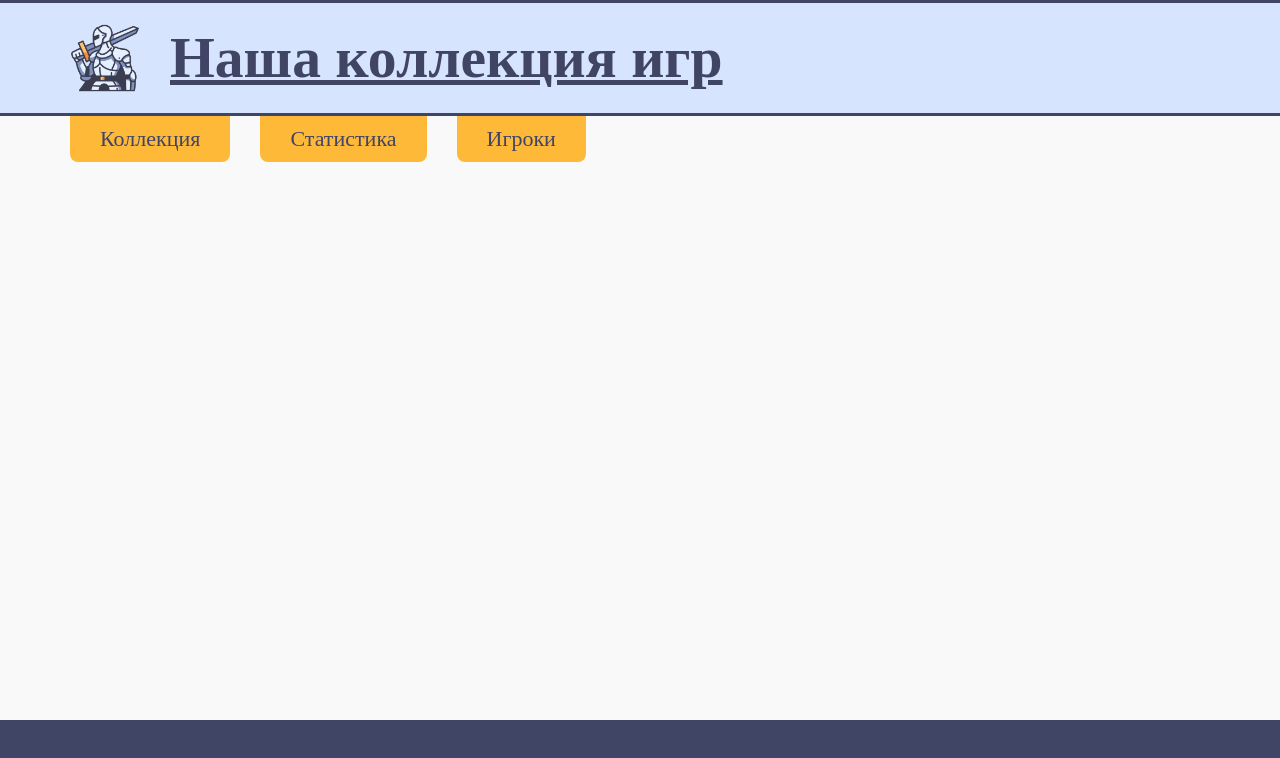
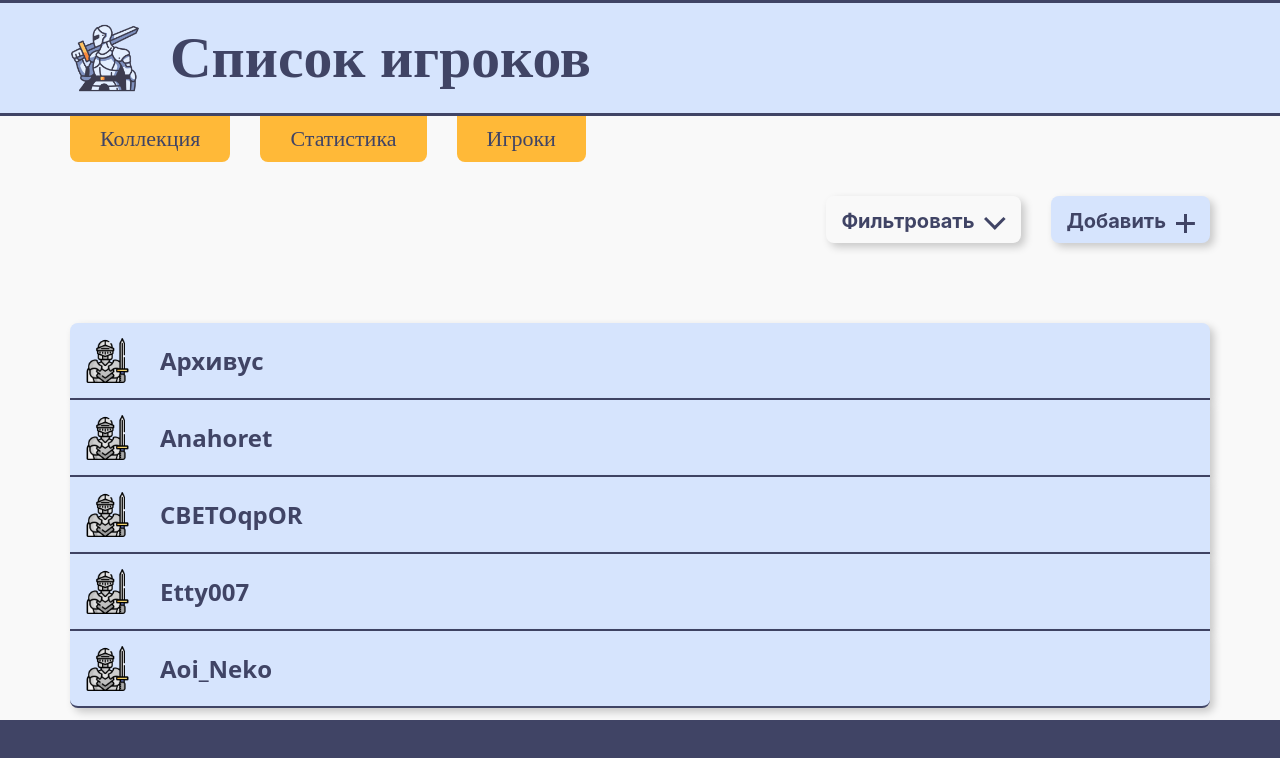
Before and after one commit to Arxivus/OurBoardGames-ReactProject, a React (Vite) app: page /players in a window 1280 px wide. Shown: the top 758 px of the page. Built offline with nearby package versions, Linux system fonts and the light colour scheme; data requests are answered from the project's data file.

Commit message:
Add Players page content, Form changes

```diff
--- a/db.json
+++ b/db.json
@@ -189,5 +189,27 @@
       "owner": "Архивус",
       "priceInRubles": 2000
     }
+  ],
+  "players": [
+    {
+      "id": 1,
+      "name": "Архивус"
+    },
+    {
+      "id": 2,
+      "name": "Anahoret"
+    },
+    {
+      "id": 3,
+      "name": "CBETOqpOR"
+    },
+    {
+      "id": 4,
+      "name": "Etty007"
+    },
+    {
+      "id": "476e",
+      "name": "Aoi_Neko"
+    }
   ]
 }
--- a/src/components/Form/Form.css
+++ b/src/components/Form/Form.css
@@ -15,7 +15,7 @@ form h2 {
     flex-direction: column;
     margin: 0 auto;
     width: 500px;
-    gap: 20px;
+    gap: 25px;
 }
 
 .form-btn {
--- a/src/components/Form/Form.tsx
+++ b/src/components/Form/Form.tsx
@@ -2,9 +2,12 @@ import type { FormEvent } from "react";
 import type { BoardGame } from "../GameCard/GameCard";
 import axios from 'axios'
 import "./Form.css"
+import type { Player } from "../PlayersList/PlayersList";
 
 export type FormProps = {
     actionType?: 'POST' | 'GET';
+    postUrl: string;
+    dataType: 'BoardGame' | 'Player';
     className?: string;
     buttonText: string;
     titleText: string;
@@ -14,7 +17,13 @@ export type FormProps = {
     onObjectsEdit?: () => void;
 }
 
-function isValidFormData(formData: FormData) {
+function isBoardGameValid(formData: FormData) {
+    if (1 == 1) {
+        return true
+    }
+}
+
+function isPlayerValid(formData: FormData) {
     if (1 == 1) {
         return true
     }
@@ -35,24 +44,39 @@ function generateGameObject(formData: FormData) {
     return gameData
 }
 
+function generatePlayerObject(formData: FormData) {
+    const playerData: Player = {
+        name: formData.get('name') as string,
+    }
+    return playerData
+}
+
 export const Form = ( props: FormProps) => {
 
     const handleFormSubmit = (event: FormEvent) => {
         event.preventDefault()
         const form = event.currentTarget as HTMLFormElement;
         const formData = new FormData(form);
-        let gameData = null
+        let object = null
 
-        if (isValidFormData(formData)) {
-            gameData = generateGameObject(formData)
+        switch (props.dataType) {
+        case 'BoardGame':
+            if (isBoardGameValid(formData)) { object = generateGameObject(formData) }
+            break;
 
-            axios.post('http://localhost:3000/bg-objects', gameData)
-                .then(() => {
-                    console.log('Игра добавлена')
-                    props.onObjectsEdit?.()
-                    props.onClose?.()
-                })
-                .catch(error => console.log(error.message))
+        case 'Player':
+            if (isPlayerValid(formData)) { object = generatePlayerObject(formData) }
+            break;
+        }
+
+        if (object != null) {
+            axios.post(props.postUrl, object)
+            .then(() => {
+                console.log('Добавлено')
+                props.onObjectsEdit?.()
+                props.onClose?.()
+            })
+            .catch(error => console.log(error.message))
         }
     }
 
--- /dev/null
+++ b/src/components/PlayersList/PlayersList.css
@@ -0,0 +1,38 @@
+.players-list {
+    display: flex;
+    flex-direction: column;
+}
+
+.players-list-item {
+    display: flex;
+    align-items: center;
+    gap: 30px;
+    padding: 15px;
+    border-bottom: 2px solid var(--main-color-dark);
+    background-color: var(--main-color-lite);
+}
+
+.players-list-item:first-child {
+    border-top-left-radius: 8px;
+    border-top-right-radius: 8px;
+}
+
+.players-list-item:last-child {
+    border-bottom-left-radius: 8px;
+    border-bottom-right-radius: 8px;
+}
+
+.players-list-item:hover {
+    background-color: var(--main-color-lite);
+    filter: brightness(1.05);
+}
+
+.players-list-item p {
+    font-size: 24px;
+    font-weight: bold;
+    color: var(--main-color-dark);
+}
+
+.players-icon {
+    max-width: 45px;
+}
--- /dev/null
+++ b/src/components/PlayersList/PlayersList.tsx
@@ -0,0 +1,25 @@
+import './PlayersList.css'
+
+export type Player = {
+    id?: string;
+    name: string;
+    winsCount?: number;
+}
+
+interface PlayersListProps {
+    players?: Array<Player>
+}
+
+export const PlayersList = (props: PlayersListProps) => {
+
+    return (<div className="players-list">
+        {props.players? (
+            props.players.map(obj => (
+                <div className="players-list-item shadow-effect" key={obj.id}>
+                    <img className='players-icon' src="/images/playersIcon.png"/>
+                    <p>{obj.name}</p>
+                </div>
+            ))
+        ): (<p>Игроки не найдены....</p>) }
+    </div>)
+}
--- a/src/pages/Collection.css
+++ b/src/pages/Collection.css
@@ -30,7 +30,7 @@ header {
   gap: 30px;
   color: var(--main-color-dark);
   font: 400 18px Vinque;
-  text-decoration: underline;
+/*   text-decoration: underline; */
 }
 
 .logo {
--- a/src/pages/Collection.tsx
+++ b/src/pages/Collection.tsx
@@ -17,9 +17,11 @@ function Collection() {
 
   const getBoardGames = () => {
     axios.get('http://localhost:3000/bg-objects')
-      .then(response => (setBoardGames(response.data)))
+      .then(response => {
+        setBoardGames(response.data)
+        console.log('Игры загружены');
+      })
       .catch(error => console.log(error.message));
-      console.log('Загружено');
   }
 
   useEffect(() => {
@@ -42,7 +44,8 @@ function Collection() {
       <BoardGameList boardGames={boardGames} className='bg-library-block container'></BoardGameList>
       { isOpen?
         (<ModalWindow onCloseModal={() => setIsOpen(false)}>
-          <Form onSubmit={() => {}} onClose={() => setIsOpen(false)} onObjectsEdit={() => getBoardGames()} className='bg-form' buttonText='Добавить'  titleText='Добавление игры'>
+          <Form onSubmit={() => {}} onClose={() => setIsOpen(false)} onObjectsEdit={() => getBoardGames()}
+            postUrl='http://localhost:3000/bg-objects' dataType='BoardGame' className='bg-form' buttonText='Добавить'  titleText='Добавление игры'>
             <input name='name' type="text" placeholder='Название'/>
             <select name='genre'>
               <option value="Жанр" disabled selected hidden>Жанр</option>
--- a/src/pages/Players.tsx
+++ b/src/pages/Players.tsx
@@ -1,15 +1,55 @@
+import './Players.css'
 import { DropMenu } from '../components/DropMenu/DropMenu'
+import { IconButton } from '../components/IconButton/IconButton'
+import { Form } from '../components/Form/Form'
+import { ModalWindow } from '../components/ModalWindow/ModalWindow'
+import { PlayersList, type Player } from '../components/PlayersList/PlayersList'
+import { useState, useEffect } from 'react'
+import axios from 'axios'
+
 
 function Players() {
+  const [isOpen, setIsOpen] = useState(false);
+  const [players, setPlayers] = useState<Player[]>()
+
+  const getPlayers = () => {
+    axios.get('http://localhost:3000/players')
+      .then(response => {
+        setPlayers(response.data)
+        console.log('Игроки загружены');
+      })
+      .catch(error => console.log(error.message));
+
+  }
+
+  useEffect(() => {
+    getPlayers()
+  }, [])
+
   return (
     <>
       <header>
         <div className='container header-items'>
           <img className='logo' src='/images/logo.png'/>
-          <h1>Наша коллекция игр</h1>
+          <h1>Список игроков</h1>
           <DropMenu tabs={['Коллекция', 'Статистика', 'Игроки']} routsName={['/', '/stats', '/players']}></DropMenu>
         </div>
       </header>
+      <div className='operation-btns container'>
+              <IconButton className='shadow-effect' onClick={() => {}} text='Фильтровать' iconUrl='/images/arrow.svg'></IconButton>
+              <IconButton className='shadow-effect' onClick={() => setIsOpen(true)} text='Добавить' iconUrl='/images/plus.svg'></IconButton>
+            </div>
+      <section className='players-block container'>
+        <PlayersList players={players}></PlayersList>
+        { isOpen?
+          (<ModalWindow onCloseModal={() => setIsOpen(false)}>
+            <Form titleText='Добавить игрока' buttonText='Добавить' onSubmit={() => {}} onClose={() => setIsOpen(false)} onObjectsEdit={() => getPlayers()}
+            dataType='Player' className='bg-form' postUrl='http://localhost:3000/players'>
+              <input name='name' type="text" placeholder='Имя игрока'/>
+            </Form>
+          </ModalWindow>) : (<div></div>)
+        }
+      </section>
       <footer>
       </footer>
     </>
--- a/src/pages/Stats.tsx
+++ b/src/pages/Stats.tsx
@@ -1,6 +1,5 @@
 import './Stats.css'
 import { DropMenu } from '../components/DropMenu/DropMenu'
-import { Form } from '../components/Form/Form'
 
 function Stats() {
   return (
@@ -8,7 +7,7 @@ function Stats() {
       <header>
         <div className='container header-items'>
           <img className='logo' src='/images/logo.png'/>
-          <h1>Наша коллекция игр</h1>
+          <h1>Статистика партий</h1>
           <DropMenu tabs={['Коллекция', 'Статистика', 'Игроки']} routsName={['/', '/stats', '/players']}></DropMenu>
         </div>
       </header>
```
Also changed, not shown: public/images/playersIcon.png (added), src/pages/Players.css (added).
